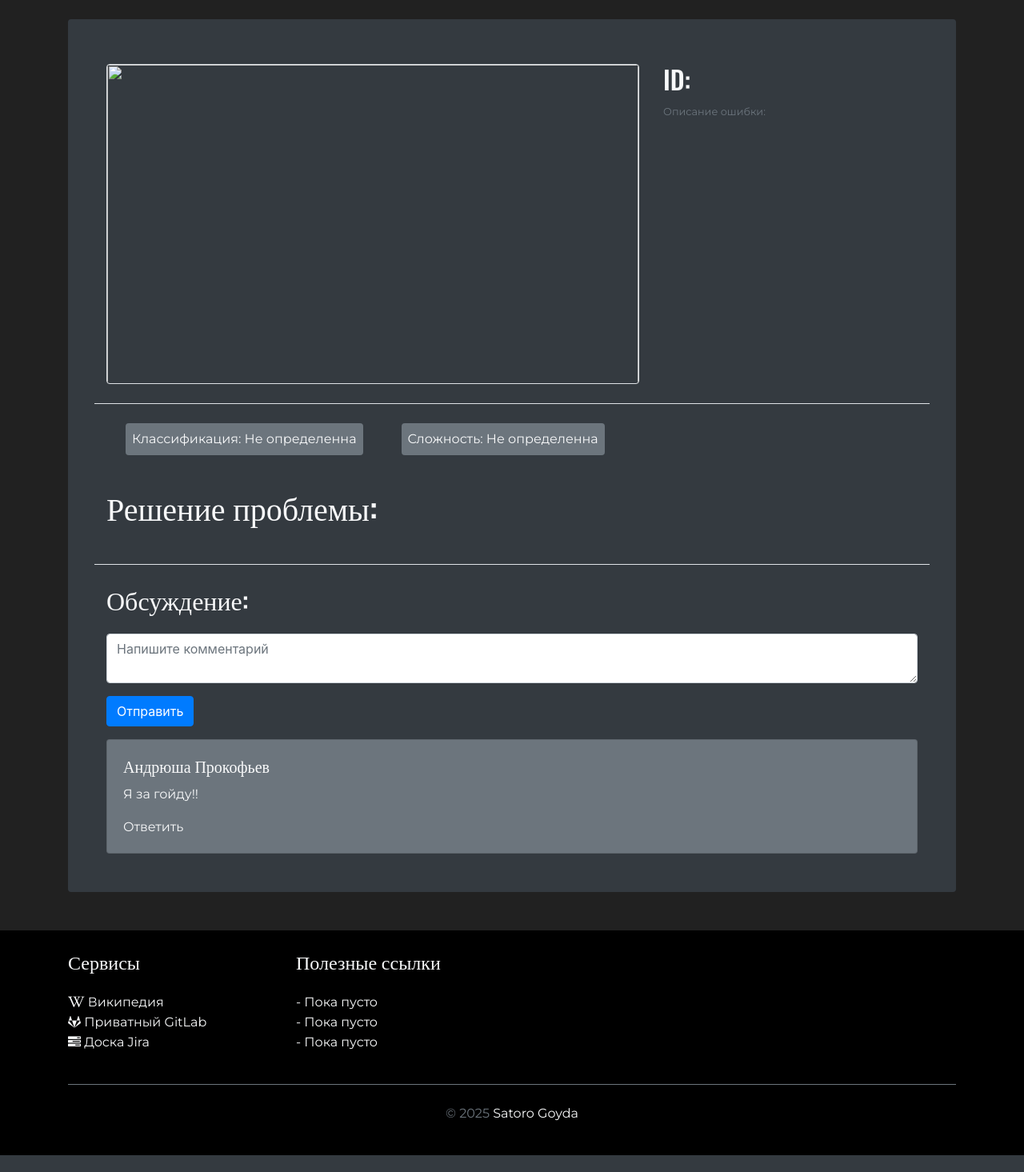
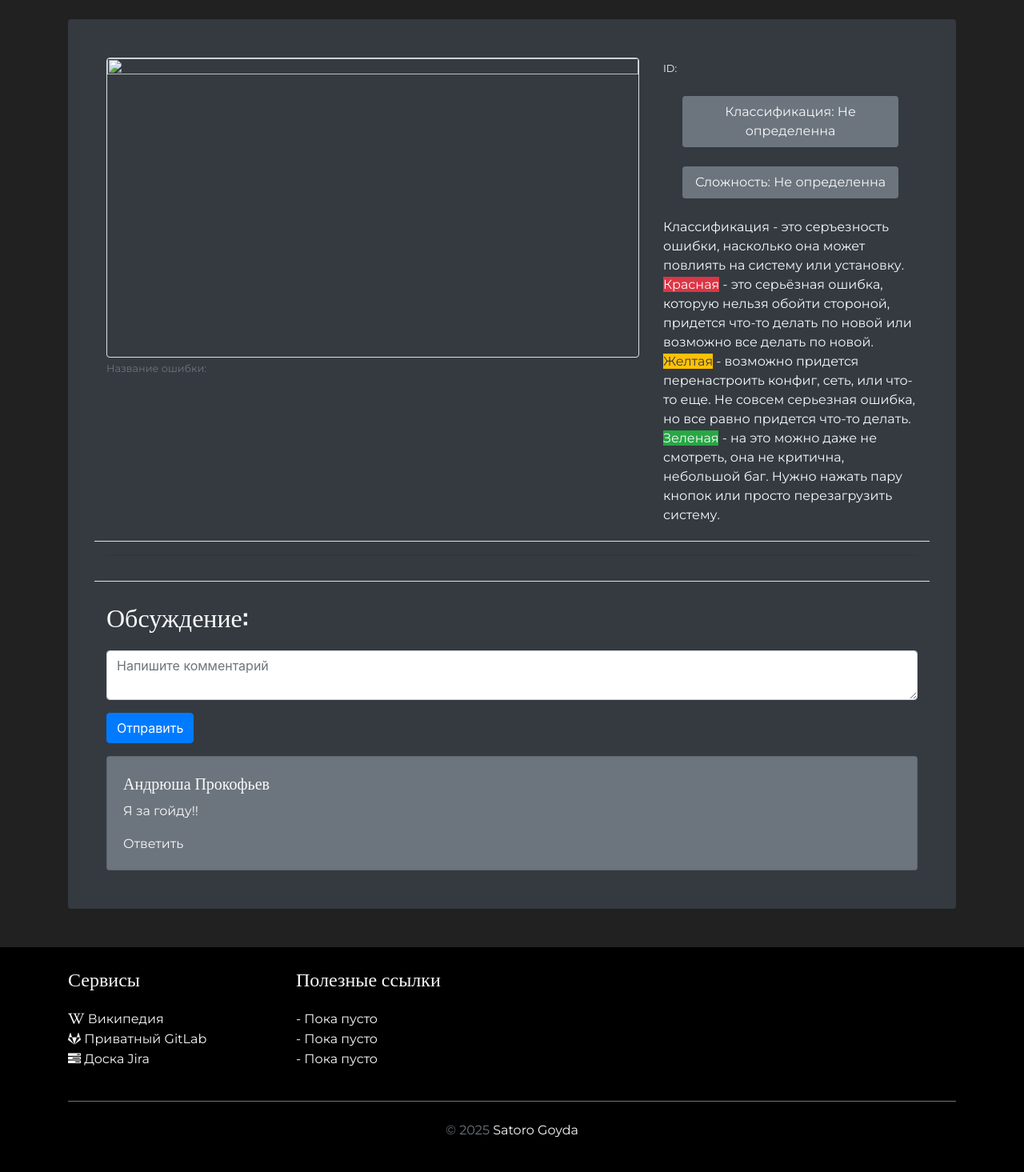
Before and after one commit to yngBRANb/Registry-Manager, a Django app: template web/templates/error.html in a window 1280 px wide. Shown: the part 58-1523 px from the top of the page at 80% size. Before the commit the page ends 1502 px from the top, so only its background shows below. Run offline with Django 3.2, Linux system fonts and the light colour scheme; the template is opened without the code that fills it, so the values that code supplies are empty; some libraries are stand-ins or nearby versions.

Commit message:
v1.19d New styles for ErrorsPage

```diff
--- a/web/static/style.css
+++ b/web/static/style.css
@@ -17,6 +17,11 @@
 
 code{
   color: white!important;
+}
+
+.img-fluid{
+  max-width:10% !important;
+  height: auto !important;
 }
 
 table{
--- a/web/templates/error.html
+++ b/web/templates/error.html
@@ -4,26 +4,22 @@
 {% block content %}
 
 <div class="bg-dark rounded p-5">
-<h1>{{ errors.name }}</h1>
-<div class="row border-bottom pb-4">
-    <div class="col-md-12 col-sm-12 col-lg-8 col-xl-8">
+<div class="row border-bottom pb-1">
+    <div class="col-md-12 col-sm-12 col-lg-8 col-xl-8 pb-4">
 
-        <img class="w-100 rounded border" src="{{ errors.photo.url }}" width="700" height="400" alt="">
+      <div class="d-flex justify-content-center">
+        <img class="rounded border img-fluid" src="{{ errors.photo.url }}" width="640px" height="360px" alt="">
+      </div>
+      <div>
+        <small class="text-secondary">Название ошибки:</small>
+        <h1 class="">{{ errors.name }}</h1>
+      </div>
 
     </div>
 
     <div class="col-md-12 col-sm-12 col-lg-4 col-xl-4">
-        <h2>ID: {{ errors.id }}</h2>
-        <small class="text-secondary">Описание  ошибки:</small>
-        <p class="w-100">{{ errors.description|safe|markdown}}</p>
-    </div>
-
-</div>
-
-<div class="row">
-  <div class="col-12 d-md-flex d-lg-flex d-xl-flex">
-
-    <div class="">
+        <small class="mt-5">ID: {{ errors.id }}</small><br>
+        <div class="w-100 ">
           {% if errors.status == 'Red' %}
             <p class="m-4 bg-danger p-2 text-center rounded">Классификация: Красная</p>
           {% elif errors.status == 'Green' %}
@@ -45,16 +41,24 @@
           {% else %}
             <p class="m-4 bg-secondary p-2 text-center rounded">Сложность: Не определенна</p>
           {% endif %}
+        </div>
+
+        <p>
+          Классификация - это серъезность ошибки, насколько она может повлиять на систему или установку.
+          <span class="bg-danger">Красная</span> - это серьёзная ошибка, которую нельзя обойти стороной, придется что-то делать по новой или возможно все делать по новой.
+          <span class="bg-warning text-dark">Желтая</span> - возможно придется перенастроить конфиг, сеть, или что-то еще. Не совсем серьезная ошибка, но все равно придется что-то делать.
+          <span class="bg-success">Зеленая</span> - на это можно даже не смотреть, она не критична, небольшой баг. Нужно нажать пару кнопок или просто перезагрузить систему.
+
+        </p>
 
     </div>
 
 </div>
-</div>
-
-<h1 class="mt-3 mb-3">Решение проблемы:</h1>
 
 <div class="row border-bottom pb-3">
     <div class="col-12">
+      <hr>
+        <p>{{ errors.description|safe|markdown}}</p>
         <p>{{ errors.solving|safe|markdown }}</p>
     </div>
 </div>
```
Lines whose indentation alone changed are shown as unchanged.
